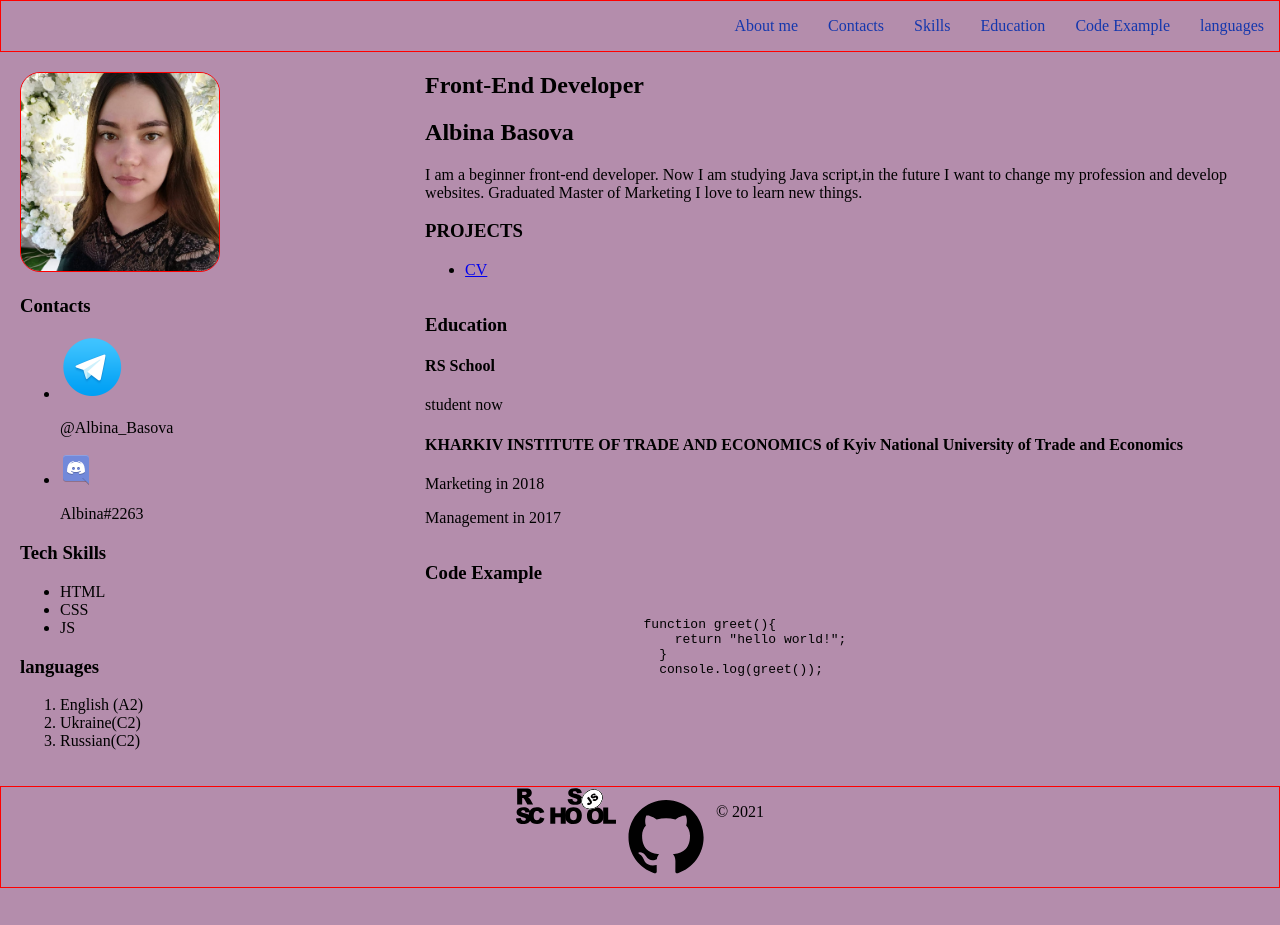
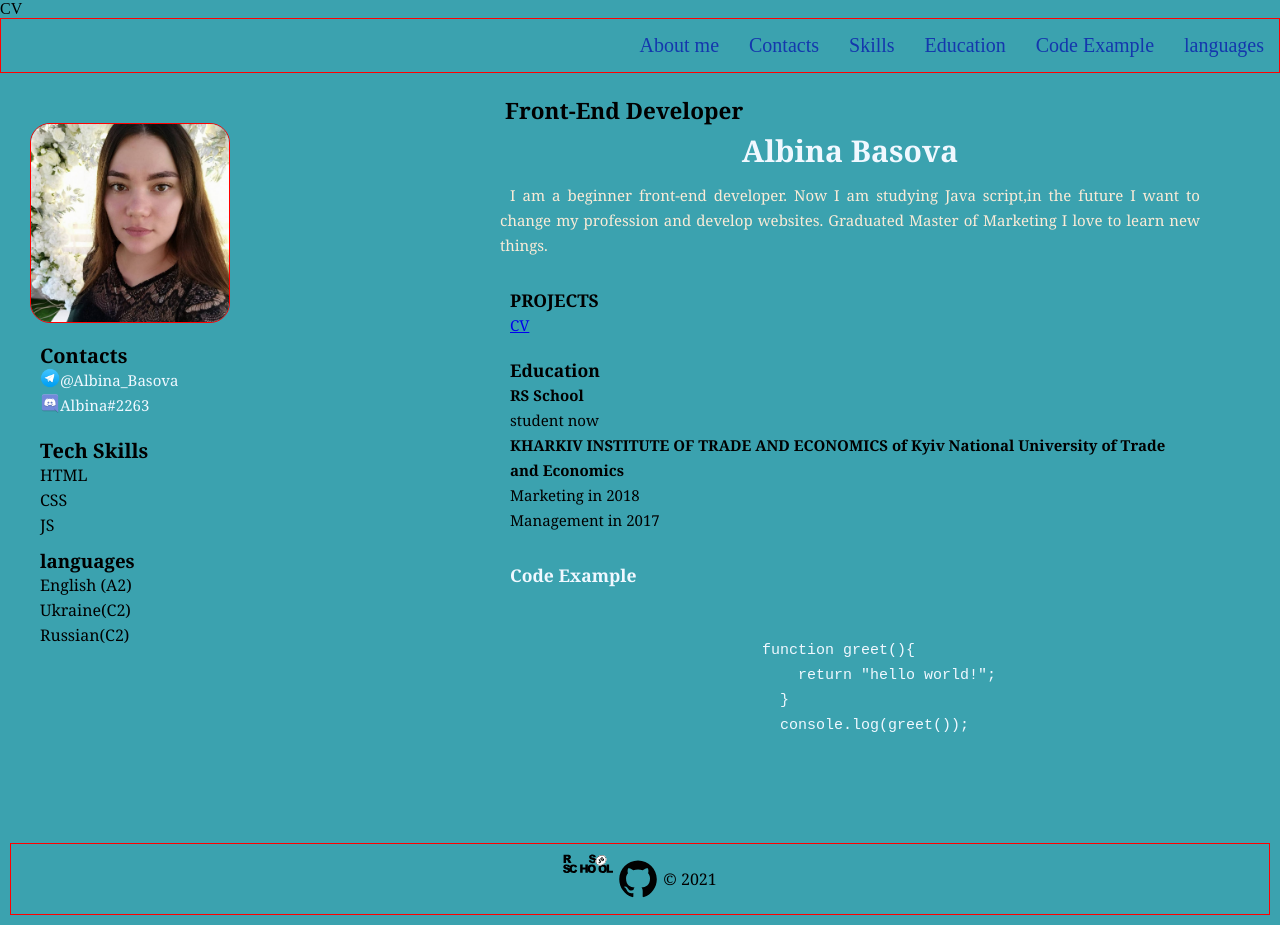
Before and after one commit to Albina11/rsschool-cv-archived-, a plain HTML site: page index.html in a window 1280 px wide. Before the commit the page ends 891 px from the top, so only its background shows below. Drawn offline with Linux system fonts and the light colour scheme.

Commit message:
feat: add style main

```diff
--- a/css/style.css
+++ b/css/style.css
@@ -1,5 +1,8 @@
 * {
     box-sizing: border-box;
+    display: block;
+    padding: 0;
+    margin: 0;
   }
 body {
     display: flex;
@@ -7,60 +10,128 @@
     justify-content: space-between;
     min-height: 100vh;
     margin: 0; padding: 0;
-        background-color: rgb(180, 141, 172);
+    background-color: rgb(59, 162, 175);
+    font-family: Georgia, 'Times New Roman', Times, serif;
+    line-height: 25px;
       }
 #wrapper{
     display: flex;
     flex-direction: row-reverse;
     justify-content: space-between;
+    max-width: 1200px;
 }
 .header-container{
     border: 1px solid red;
+    font: 20px bold;
+    margin-bottom: 20px;
+
+
 }
 .menu-list{
     display: flex;
     justify-content: right;
     list-style-type: none
+
 }
 .menu a{
     margin: 5px;
 	padding: 10px;
 	text-decoration: none;
 	color: #1437AD;
+
 }
 .menu a:hover, .menu a.active {
 	color: rgb(250, 250, 250);
 
 }
+h1{
+    color: aliceblue;
+    font-size: 30px;
+    text-align: center;
+    padding-bottom: 20px;
+}
 .main-container{
     display: flex;
     flex-direction: column;
-    max-width: 1440px;
+    width: 700px;
     margin: 0 auto;
+    font-size: 15px;
+}
+.about-me-discription{
+    text-indent: 10px;
+    color: antiquewhite;
+    text-align: justify;
+    margin-bottom: 20px;
+    font-size: 15px;
+}
+.PROJECTS{
+    padding: 10px;
+}
+.My-education{
+    padding: 10px;
+    margin-bottom: 10px;
+}
+.Code-Example{
+    padding: 10px;
+    margin-bottom: 10px;
+    color: aliceblue;
+}
+.about-me-profession{
+    margin-bottom: 10px;
+    text-align: start;
+    padding: 5px;
 }
 .sidebar-container{
-    width: 600px;
+    width: 500px;
     margin: 0 auto;
     padding: 20px;
 }
 .footer-container{
     border: 1px solid red;
     display: flex;
+    flex-direction: row;
     justify-content: center;
-    margin: 0px;
-    padding: 0px;
+    align-items: center;
+    margin: 10px;
+    padding: 10px;
 }
-.logo{
-    width: 100px;
-    height: 100px;
+.rs-logo{
+    width: 50px;
+    height: 50px;
 
 }
 .git-logo{
-    width:100px;
-    height: 100px;
+    width:50px;
+    height: 50px;
 }
 .photo-me{
     border: 1px solid red;
     width: 200px;
     border-radius: 10%;
+    margin: 10px;
 }
+.contacts-section{
+    margin: 20px;
+}
+.sidebar-title{
+    font-size: 20px;
+    text-align: left;
+}
+.contacts p{
+    padding-left: 10px;
+    text-align: left;
+    font-size: 15px;
+    color: aliceblue;
+}
+.logo{
+    float: left;
+    width: 20px;
+    height: 20px;
+}
+.tech-skills-section{
+    padding-left: 20px;
+    margin-bottom: 10px;
+}
+.languages{
+    padding-left: 10px;
+}
--- a/index.html
+++ b/index.html
@@ -5,7 +5,6 @@
     <meta http-equiv="X-UA-Compatible" content="IE=edge">
     <meta name="viewport" content="width=device-width, initial-scale=1.0">
     <link rel="stylesheet" href="./css/style.css">
-
     <title>CV</title>
 </head>
 <body>
@@ -43,7 +42,7 @@
         <section class="about-me-section" >
             <h2 class="about-me-profession">Front-End Developer </h2>
                 <h1 class="about-me-name">Albina Basova </h1>
-                    <p class="about-me-discription" id="About-me">I am a beginner front-end developer.
+                    <p class="about-me-discription" id="About-me"></d >I am a beginner front-end developer.
                         Now I am studying Java script,in the future I want to change my profession and develop websites.
                         Graduated Master of Marketing I love to learn new things.
                     </p>
@@ -97,11 +96,11 @@
                <div class="contacts-section-type">
                     <ul>
                         <li>
-                           <img src="img/telegram.ico" alt="Telegram">
+                           <img class="logo" src="img/telegram.ico" alt="Telegram">
                            <p>@Albina_Basova</p>
                         </li>
                         <li>
-                            <img src="img/discord.svg" alt="Discord">
+                            <img class="logo" src="img/discord.svg" alt="Discord">
                             <p>Albina#2263</p>
                         </li>
                     </ul>
@@ -132,7 +131,7 @@
     </aside>
 </div>
     <footer class="footer-container">
-        <div class="logo">
+        <div class="rs-logo">
         <a href="https://rs.school/js/"><img src="img/rs_school_js.svg" alt="RS logo"> </a>
         </div>
         <div class=" git-logo">
```
Lines whose indentation alone changed are shown as unchanged.
